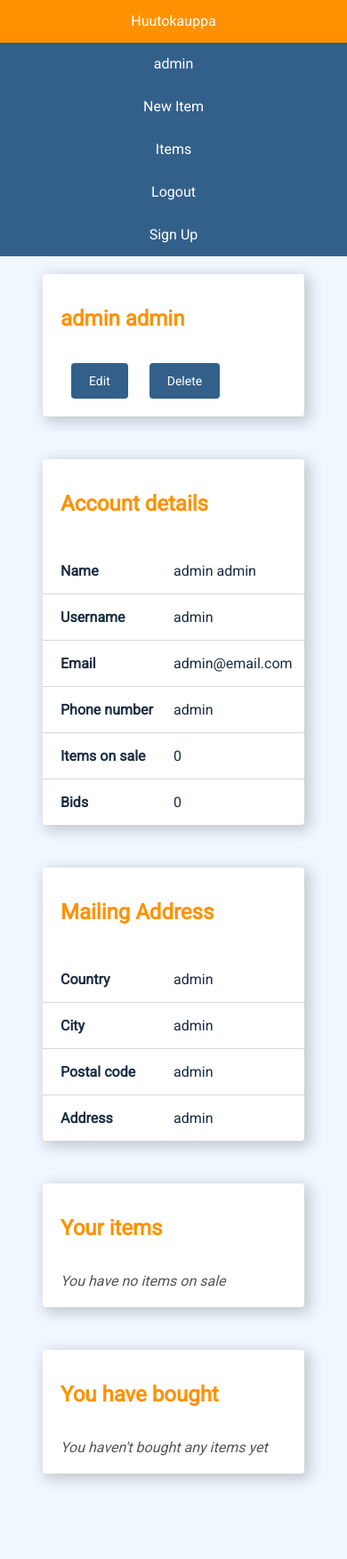
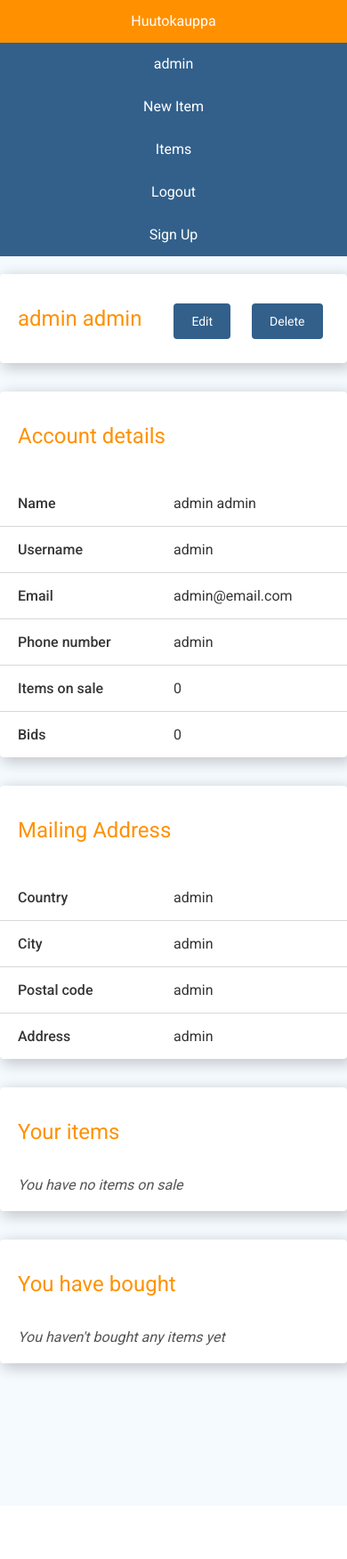
Before and after one commit to laurivaananen/Huutokauppa, a Flask app: page /user/1 in a window 390 px wide. Shown: the whole page at 89% size. After the commit the page ends 1550 px from the top, so only its background shows below. Run offline with Flask 2, Linux system fonts and the light colour scheme; a user stored in the database is signed in; data comes from the database, SQL or seed files in the repository; data that the repository does not hold is empty; some libraries are stand-ins or nearby versions.

Commit message:
Improved css responsivity

```diff
--- a/application/items/tasks.py
+++ b/application/items/tasks.py
@@ -44,7 +44,7 @@ def image_to_s3(file_key, item_id):
     full_image.save(full_image_bytes_stream, "JPEG", quality=75)
 
     # Save thumbnail image to s3 and get the url
-    thumbnail_image_key = "{}-400".format(file_key)
+    thumbnail_image_key = "{}-300".format(file_key)
     put_object_to_s3(image_bytes=thumbnail_image_bytes_stream.getvalue(), filename=thumbnail_image_key)
     # thumbnail_image_url = generate_presigned_url(filename=thumbnail_image_key)
     thumbnail_image_url = "{}{}".format(application.config["S3_LOCATION"], thumbnail_image_key)
@@ -80,7 +80,7 @@ def create_thumbnail(img):
         )
     )
 
-    img.thumbnail((400, 400))
+    img.thumbnail((300, 300))
     return img
 
 def create_full(img):
--- a/application/items/views.py
+++ b/application/items/views.py
@@ -104,9 +104,11 @@ def items_form():
 def item_detail(item_id):
 
     item = Item.query.get_or_404(item_id)
+    seller = item.account_information_id
     bids = Bid.query.filter_by(item_id=item_id).order_by(Bid.amount.desc()).limit(15)
+    other_items = Item.query.filter_by(account_information_id=seller).filter(Item.id != item.id).limit(4)
 
-    return render_template("items/detail.html", item=item, form=BidForm(), bids=bids)
+    return render_template("items/detail.html", item=item, form=BidForm(), bids=bids, other_items=other_items)
 
 @login_required
 @application.route("/items/edit/<item_id>/", methods=["GET"])
--- a/application/static/ajax.js
+++ b/application/static/ajax.js
@@ -1,6 +1,6 @@
 function list_items (items, table) {
     for (i = 0; i < items.length; i++) {
-        var name = "<h2><a href='" + $SCRIPT_ROOT + "/items/" + items[i]["id"] + "'>" + items[i]["name"] + "</a></h2>";
+        var name = "<h3><a href='" + $SCRIPT_ROOT + "/items/" + items[i]["id"] + "'>" + items[i]["name"] + "</a></h3>";
 
         var image = "<a href='" + $SCRIPT_ROOT + "/items/" + items[i]["id"] + "'><img src=" + items[i]["image_url"] + " alt=" + items[i]["name"] + "></a>"
 
@@ -45,7 +45,7 @@ function list_items (items, table) {
 
         var seller = "<td><a href='" + $SCRIPT_ROOT + "/user/" + items[i]["seller_id"] + "'>" + items[i]["seller"] + "</a></td>";
 
-        table.append("<div class='item-container'>" + name + image +  bidding_time_left + latest_bid + "</div>")
+        table.append("<div class='item-container'>" +  image + name +  bidding_time_left + latest_bid + "</div>")
     }
 };
 
--- a/application/static/theme.css
+++ b/application/static/theme.css
@@ -2,6 +2,11 @@
     box-sizing: border-box;
     margin: 0;
     padding: 0;
+    font-weight: 400;
+}
+
+th {
+    font-weight: 500;
 }
 
 /* Main grid container */
@@ -11,16 +16,39 @@ html {
 }
 
 body {
-    background-color: rgb(240, 247, 255);
+    background-color: rgb(245, 250, 255);
     /* background: linear-gradient(-45deg, red, yellow); */
     /* background: linear-gradient(to right, #d5f7ff 0%,#6b7b8d 100%); */
-    font-family: 'Roboto', Arial;
+    font-family: 'Roboto', sans-serif;
     font-size: 16px;
-    font-weight: normal;
-    color: #1a2c41;
+    color: rgb(53, 53, 53);;
     display: grid;
     grid-template-rows: 3em 1fr;
     grid-template-columns: 1fr;
+}
+
+h1 {
+    font-family: 'Roboto', sans-serif;
+    font-weight: 400;
+    font-size: 32px;
+}
+
+h2 {
+    font-family: 'Roboto', sans-serif;
+    font-weight: 400;
+    font-size: 24px;
+}
+
+h3 a {
+    font-family: 'Roboto', sans-serif;
+    font-weight: 500;
+    font-size: 24px;
+}
+
+h3 {
+    font-family: 'Roboto', sans-serif;
+    font-weight: 500;
+    font-size: 20px;
 }
 
 
@@ -257,25 +332,39 @@ h1 {
 
 #user-detail {
     display: grid;
-    grid-template-columns: repeat(2, 1fr);
+    grid-template-columns: 1fr minmax(200px, 624px) 2em minmax(200px, 624px) 1fr;
     align-items: start;
-    grid-column-gap: 3em;
-    grid-row-gap: 3em;
-    padding: 6em 3em 6em 3em;
+    grid-row-gap: 2em;
+    padding: 10em 0;
+    grid-template-areas: ". ut ut ut ."
+                         ". ud  . um ."
+                         ". ui ui ui ."
+                         ". ub ub ub ."
 }
 
 #user-detail h1 {
-    grid-column: span 2;
     padding-left: 20px;
     padding-bottom: 30px;
 }
 
 #user-detail .user-items-div {
-    grid-column: span 2;
+    grid-area: ui;
 }
 
 #user-detail .user-items-bought-div {
-    grid-column: span 2;
+    grid-area: ub
+}
+
+#user-detail .user-detail-div {
+    grid-area: ud;
+}
+
+#user-detail .user-mailing-detail-div {
+    grid-area: um;
+}
+
+#user-detail .user-toolbar {
+    grid-area: ut;
 }
 
 #user-detail h2 {
@@ -625,6 +679,11 @@ a[class=btn]:hover {
 
     #user-detail {
         grid-template-columns: 1fr;
+        grid-template-areas: "ut"
+                             "ud"
+                             "um"
+                             "ui"
+                             "ub";
     }
 
 
--- a/application/templates/layout.html
+++ b/application/templates/layout.html
@@ -3,7 +3,7 @@
     <head>
         <meta charset="utf-8">
         <title>Huutokauppa</title>
-        <link href="https://fonts.googleapis.com/css?family=Roboto" rel="stylesheet">
+        <link href="https://fonts.googleapis.com/css?family=Roboto:400,500" rel="stylesheet">
         <link rel="stylesheet" href="{{ url_for('static', filename='theme.css') }}">
         <script src="//ajax.googleapis.com/ajax/libs/jquery/1.9.1/jquery.min.js"></script>
         <script type=text/javascript>
```
Also changed, not shown: other parts of application/static/theme.css (+94 -81 lines), application/templates/items/detail.html (+20 -0 lines).
